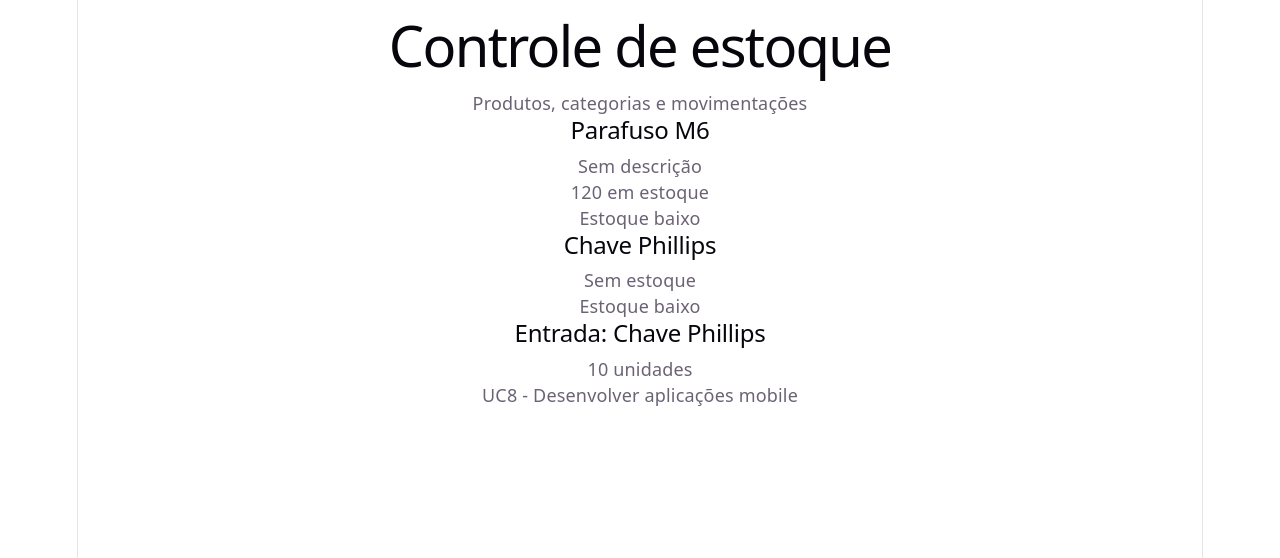
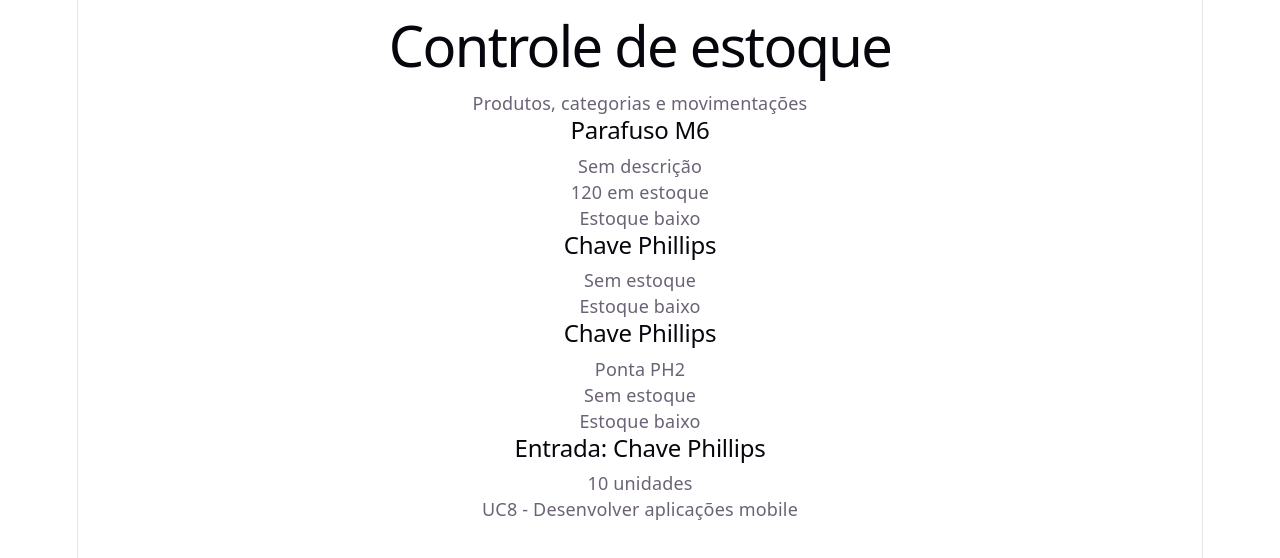
Before and after one commit to thalsime/uc8-react-exemplo, a React (Vite) app: page / in a window 1280 px wide. Shown: the top 558 px of the page. Built offline with nearby package versions, Linux system fonts and the light colour scheme.

Commit message:
feat: terceiro produto copiado com um campo trocado
- chaveEsgotada nasce de chavePhillips com espalhamento, id 3 e quantidade 0
- o cartão do original continua igual na página: a cópia não altera o objeto de origem
- desafio 5 do enunciado da atividade 2.2

```diff
--- a/src/App.tsx
+++ b/src/App.tsx
@@ -13,6 +13,8 @@ const chavePhillips: Produto = {
   categoriaId: 2, quantidade: 0,
 };
 
+const chaveEsgotada: Produto = { ...chavePhillips, id: 3, quantidade: 0 };
+
 const entradaChave: Movimentacao = {
   id: 1, produtoId: 2, tipo: 'entrada', quantidade: 10, data: '2026-01-10',
 };
@@ -23,6 +25,7 @@ export default function App() {
       <Cabecalho titulo="Controle de estoque" />
       <CartaoProduto produto={parafuso} limiteBaixo={200} />
       <CartaoProduto produto={chavePhillips} variante="resumido" />
+      <CartaoProduto produto={chaveEsgotada} />
       <CartaoMovimentacao movimentacao={entradaChave} nomeProduto={chavePhillips.nome} />
       <Rodape />
     </main>
```
